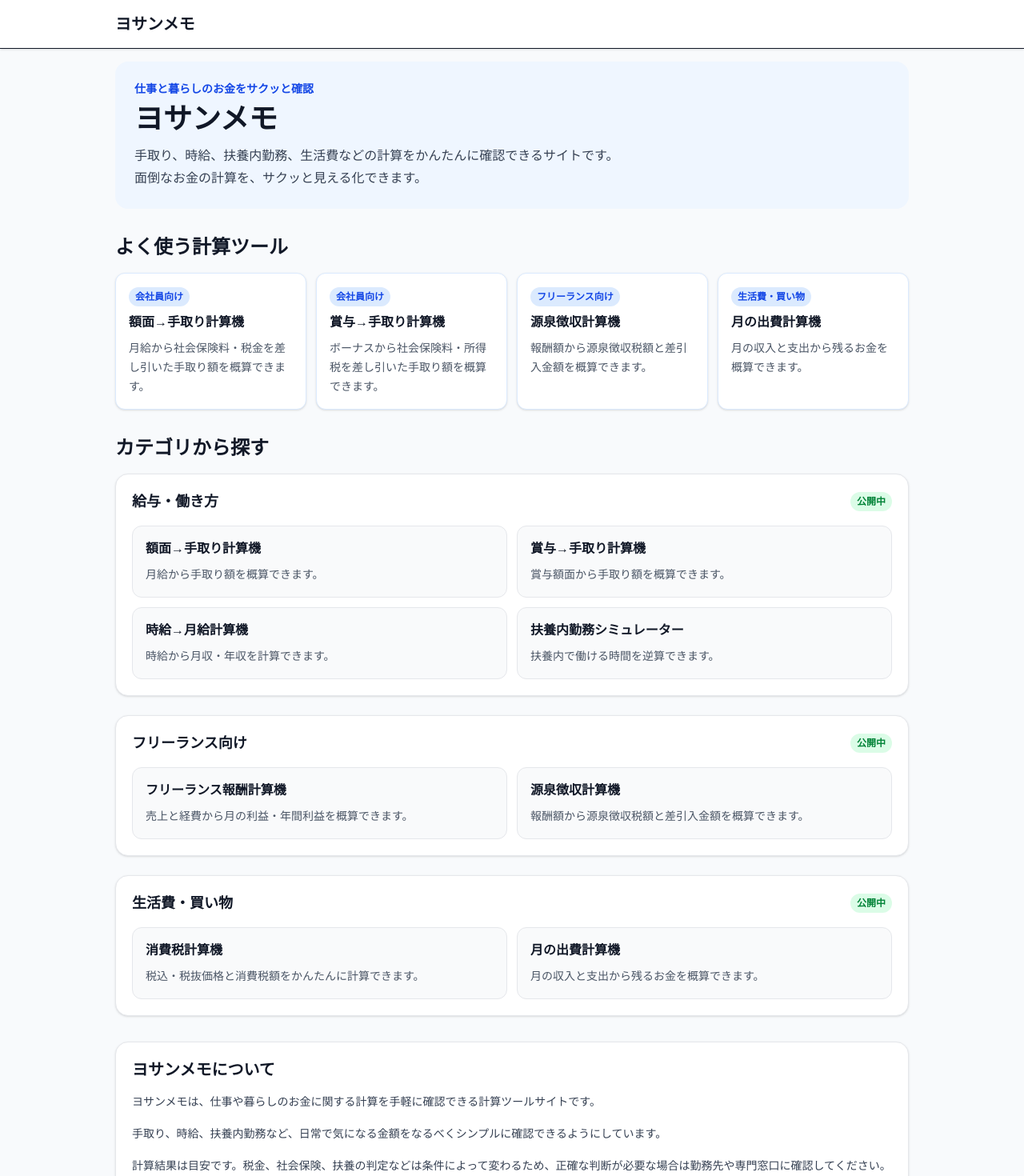
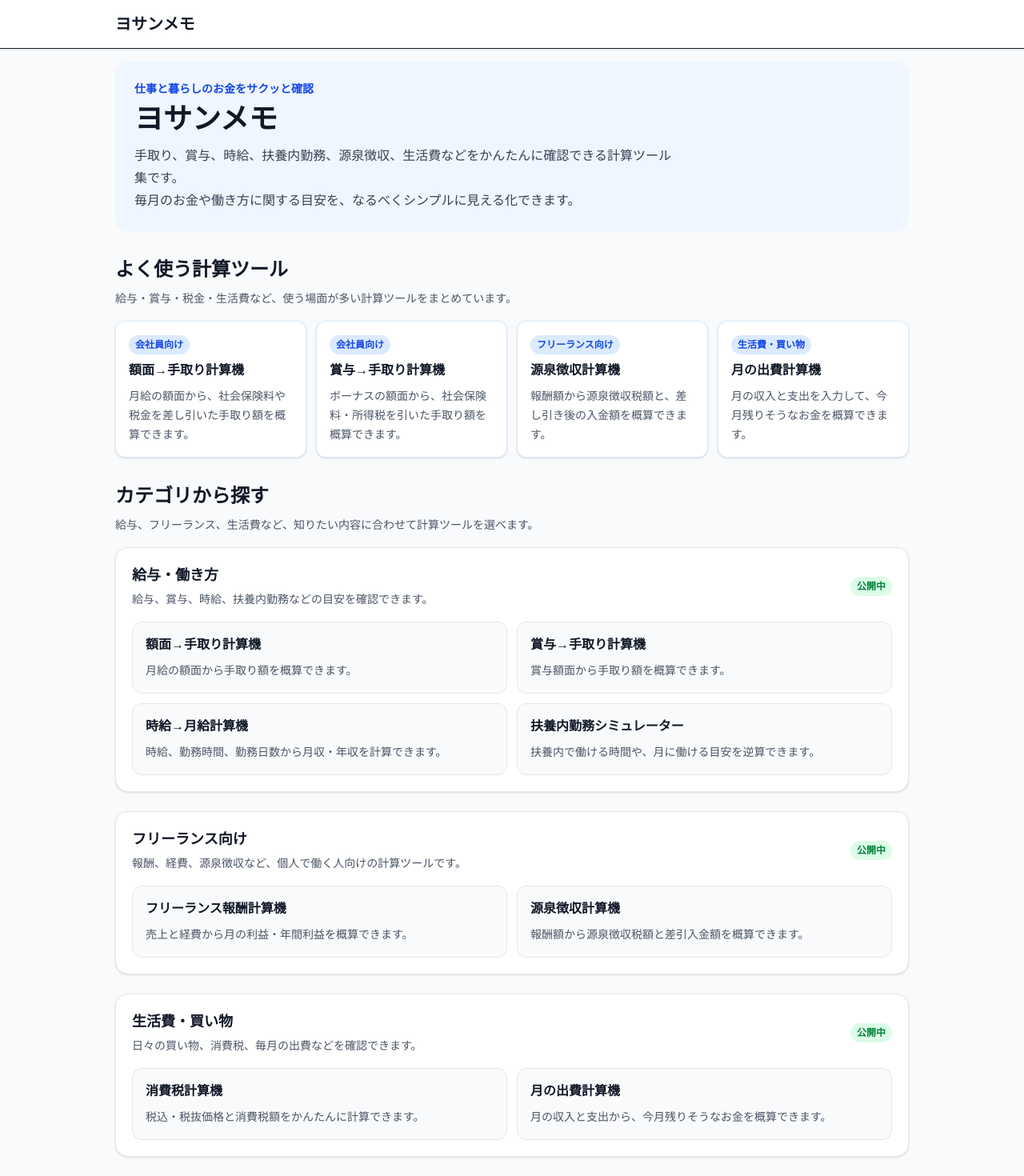
Before and after one commit to AsahiSugimori/keisan-tools, a Next.js app: page / in a window 1280 px wide. Shown: the top 1470 px of the page at 80% size. Built offline with nearby package versions, Linux system fonts and the light colour scheme.

Commit message:
トップページの文言と導線を改善

```diff
--- a/app/page.tsx
+++ b/app/page.tsx
@@ -4,7 +4,7 @@ import Link from "next/link";
 export const metadata: Metadata = {
   title: "ヨサンメモ",
   description:
-    "手取り、時給、扶養内勤務、生活費など仕事や暮らしのお金をサクッと確認できる計算ツールサイトです。",
+    "手取り、賞与、時給、扶養内勤務、源泉徴収、生活費など仕事や暮らしのお金をサクッと確認できる計算ツールサイトです。",
 };
 
 export default function Home() {
@@ -16,13 +16,19 @@ export default function Home() {
         </p>
         <h1 className="mb-3 text-4xl font-bold">ヨサンメモ</h1>
         <p className="max-w-2xl leading-7 text-gray-700">
-          手取り、時給、扶養内勤務、生活費などの計算をかんたんに確認できるサイトです。<br/>
-          面倒なお金の計算を、サクッと見える化できます。
+          手取り、賞与、時給、扶養内勤務、源泉徴収、生活費などをかんたんに確認できる計算ツール集です。
+          <br />
+          毎月のお金や働き方に関する目安を、なるべくシンプルに見える化できます。
         </p>
       </section>
 
       <section className="mb-8">
-        <h2 className="mb-4 text-2xl font-bold">よく使う計算ツール</h2>
+        <div className="mb-4">
+          <h2 className="text-2xl font-bold">よく使う計算ツール</h2>
+          <p className="mt-2 text-sm leading-6 text-gray-600">
+            給与・賞与・税金・生活費など、使う場面が多い計算ツールをまとめています。
+          </p>
+        </div>
 
         <div className="grid gap-3 md:grid-cols-2 lg:grid-cols-4">
           <Link
@@ -34,7 +40,7 @@ export default function Home() {
             </div>
             <div className="font-bold">額面→手取り計算機</div>
             <p className="mt-2 text-sm leading-6 text-gray-600">
-              月給から社会保険料・税金を差し引いた手取り額を概算できます。
+              月給の額面から、社会保険料や税金を差し引いた手取り額を概算できます。
             </p>
           </Link>
 
@@ -47,7 +53,7 @@ export default function Home() {
             </div>
             <div className="font-bold">賞与→手取り計算機</div>
             <p className="mt-2 text-sm leading-6 text-gray-600">
-              ボーナスから社会保険料・所得税を差し引いた手取り額を概算できます。
+              ボーナスの額面から、社会保険料・所得税を引いた手取り額を概算できます。
             </p>
           </Link>
 
@@ -60,7 +66,7 @@ export default function Home() {
             </div>
             <div className="font-bold">源泉徴収計算機</div>
             <p className="mt-2 text-sm leading-6 text-gray-600">
-              報酬額から源泉徴収税額と差引入金額を概算できます。
+              報酬額から源泉徴収税額と、差し引き後の入金額を概算できます。
             </p>
           </Link>
 
@@ -73,20 +79,30 @@ export default function Home() {
             </div>
             <div className="font-bold">月の出費計算機</div>
             <p className="mt-2 text-sm leading-6 text-gray-600">
-              月の収入と支出から残るお金を概算できます。
+              月の収入と支出を入力して、今月残りそうなお金を概算できます。
             </p>
           </Link>
         </div>
       </section>
 
       <section>
-        <h2 className="mb-4 text-2xl font-bold">カテゴリから探す</h2>
+        <div className="mb-4">
+          <h2 className="text-2xl font-bold">カテゴリから探す</h2>
+          <p className="mt-2 text-sm leading-6 text-gray-600">
+            給与、フリーランス、生活費など、知りたい内容に合わせて計算ツールを選べます。
+          </p>
+        </div>
 
         <div className="grid gap-6">
           <section className="rounded-2xl border border-gray-200 bg-white p-5 shadow-sm">
             <div className="mb-4 flex items-center justify-between gap-3">
-              <h3 className="text-lg font-bold">給与・働き方</h3>
-              <span className="rounded-full bg-green-100 px-2 py-1 text-xs font-bold text-green-700">
+              <div>
+                <h3 className="text-lg font-bold">給与・働き方</h3>
+                <p className="mt-1 text-sm leading-6 text-gray-600">
+                  給与、賞与、時給、扶養内勤務などの目安を確認できます。
+                </p>
+              </div>
+              <span className="shrink-0 rounded-full bg-green-100 px-2 py-1 text-xs font-bold text-green-700">
                 公開中
               </span>
             </div>
@@ -98,10 +114,9 @@ export default function Home() {
               >
                 <div className="font-bold">額面→手取り計算機</div>
                 <p className="mt-2 text-sm leading-6 text-gray-600">
-                  月給から手取り額を概算できます。
+                  月給の額面から手取り額を概算できます。
                 </p>
               </Link>
-
 
               <Link
                 href="/bonus-take-home-pay"
@@ -119,7 +134,7 @@ export default function Home() {
               >
                 <div className="font-bold">時給→月給計算機</div>
                 <p className="mt-2 text-sm leading-6 text-gray-600">
-                  時給から月収・年収を計算できます。
+                  時給、勤務時間、勤務日数から月収・年収を計算できます。
                 </p>
               </Link>
 
@@ -129,7 +144,7 @@ export default function Home() {
               >
                 <div className="font-bold">扶養内勤務シミュレーター</div>
                 <p className="mt-2 text-sm leading-6 text-gray-600">
-                  扶養内で働ける時間を逆算できます。
+                  扶養内で働ける時間や、月に働ける目安を逆算できます。
                 </p>
               </Link>
             </div>
@@ -137,8 +152,13 @@ export default function Home() {
 
           <section className="rounded-2xl border border-gray-200 bg-white p-5 shadow-sm">
             <div className="mb-4 flex items-center justify-between gap-3">
-              <h3 className="text-lg font-bold">フリーランス向け</h3>
-              <span className="rounded-full bg-green-100 px-2 py-1 text-xs font-bold text-green-700">
+              <div>
+                <h3 className="text-lg font-bold">フリーランス向け</h3>
+                <p className="mt-1 text-sm leading-6 text-gray-600">
+                  報酬、経費、源泉徴収など、個人で働く人向けの計算ツールです。
+                </p>
+              </div>
+              <span className="shrink-0 rounded-full bg-green-100 px-2 py-1 text-xs font-bold text-green-700">
                 公開中
               </span>
             </div>
@@ -168,8 +188,13 @@ export default function Home() {
 
           <section className="rounded-2xl border border-gray-200 bg-white p-5 shadow-sm">
             <div className="mb-4 flex items-center justify-between gap-3">
-              <h3 className="text-lg font-bold">生活費・買い物</h3>
-              <span className="rounded-full bg-green-100 px-2 py-1 text-xs font-bold text-green-700">
+              <div>
+                <h3 className="text-lg font-bold">生活費・買い物</h3>
+                <p className="mt-1 text-sm leading-6 text-gray-600">
+                  日々の買い物、消費税、毎月の出費などを確認できます。
+                </p>
+              </div>
+              <span className="shrink-0 rounded-full bg-green-100 px-2 py-1 text-xs font-bold text-green-700">
                 公開中
               </span>
             </div>
@@ -191,7 +216,7 @@ export default function Home() {
               >
                 <div className="font-bold">月の出費計算機</div>
                 <p className="mt-2 text-sm leading-6 text-gray-600">
-                  月の収入と支出から残るお金を概算できます。
+                  月の収入と支出から、今月残りそうなお金を概算できます。
                 </p>
               </Link>
             </div>
@@ -206,10 +231,13 @@ export default function Home() {
             ヨサンメモは、仕事や暮らしのお金に関する計算を手軽に確認できる計算ツールサイトです。
           </p>
           <p>
-            手取り、時給、扶養内勤務など、日常で気になる金額をなるべくシンプルに確認できるようにしています。
+            給与の手取り、賞与の手取り、時給からの月収、扶養内で働ける時間、源泉徴収、生活費など、日常で気になる金額をなるべくシンプルに確認できるようにしています。
           </p>
           <p>
-            計算結果は目安です。税金、社会保険、扶養の判定などは条件によって変わるため、正確な判断が必要な場合は勤務先や専門窓口に確認してください。
+            家計簿や税務ソフトのように細かく管理する前に、「ざっくりどのくらいになるか」を確認したい場面で使いやすいサイトを目指しています。
+          </p>
+          <p>
+            計算結果は目安です。税金、社会保険、扶養の判定、源泉徴収の扱いなどは条件によって変わるため、正確な判断が必要な場合は勤務先や専門窓口に確認してください。
           </p>
         </div>
       </section>
```
